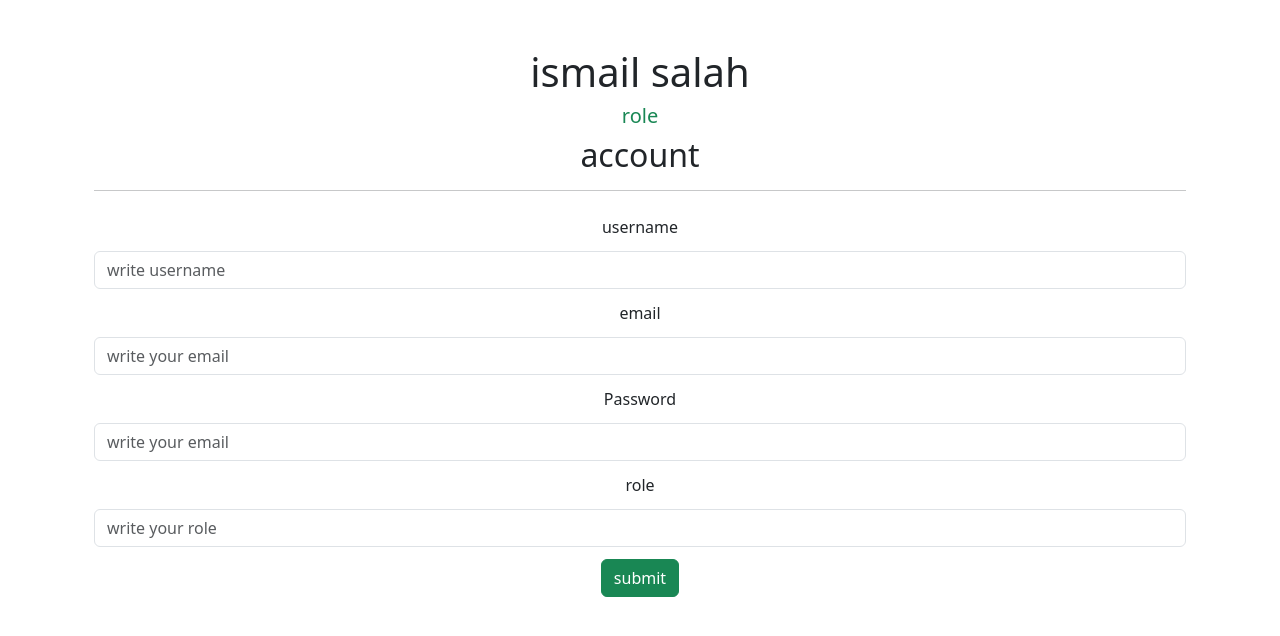
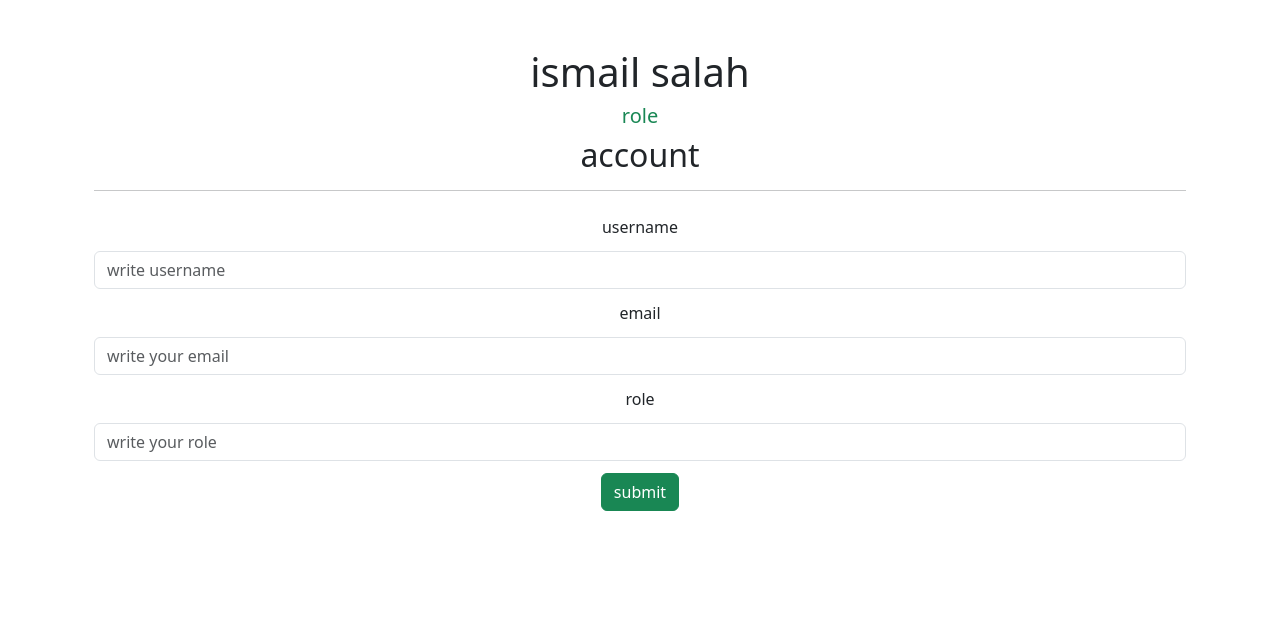
Before and after one commit to MuhamedBilal/JumiaAdmin, a React (Create React App) app: page /userPage in a window 1280 px wide. Shown: the top 636 px of the page. Built offline with nearby package versions, Linux system fonts and the light colour scheme.

Commit message:
remove password

```diff
--- a/src/Components/userPage/userPage.jsx
+++ b/src/Components/userPage/userPage.jsx
@@ -6,7 +6,6 @@ export default function UserPage() {
   let user = {
     role: "",
     username: "",
-    password: "",
     email: "",
   };
 
@@ -74,17 +73,7 @@ Username :
                     placeholder="write your email"
                   />
 
-                  <label className="py-2" htmlFor="password">
-                    Password{" "}
-                  </label>
-                  <input
-                    onChange={myformik.handleChange}
-                    value={myformik.values.password}
-                    id="password"
-                    type="password"
-                    className="form-control my-1"
-                    placeholder="write your email"
-                  />
+
 
 <label className="py-2" htmlFor="admin">
                     {" "}
```
